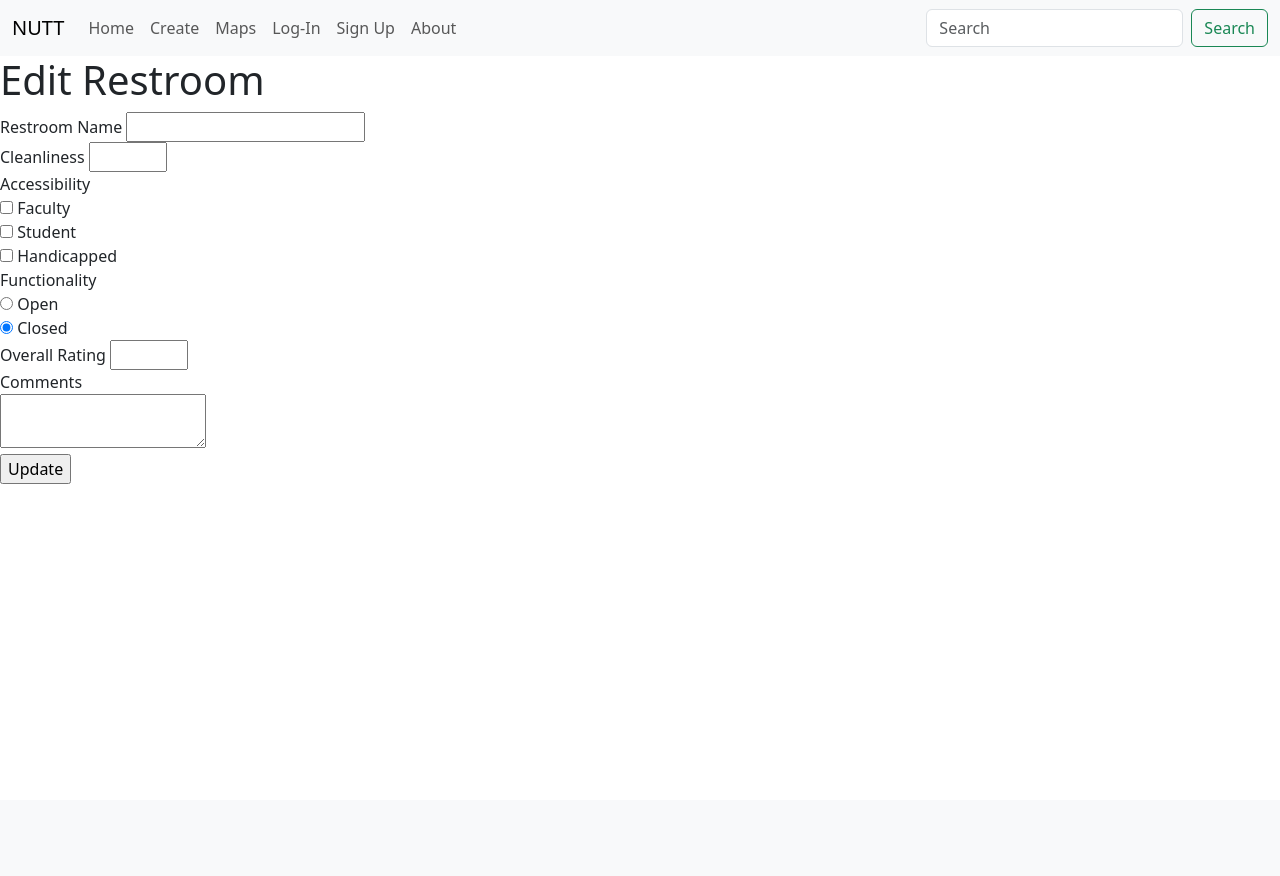
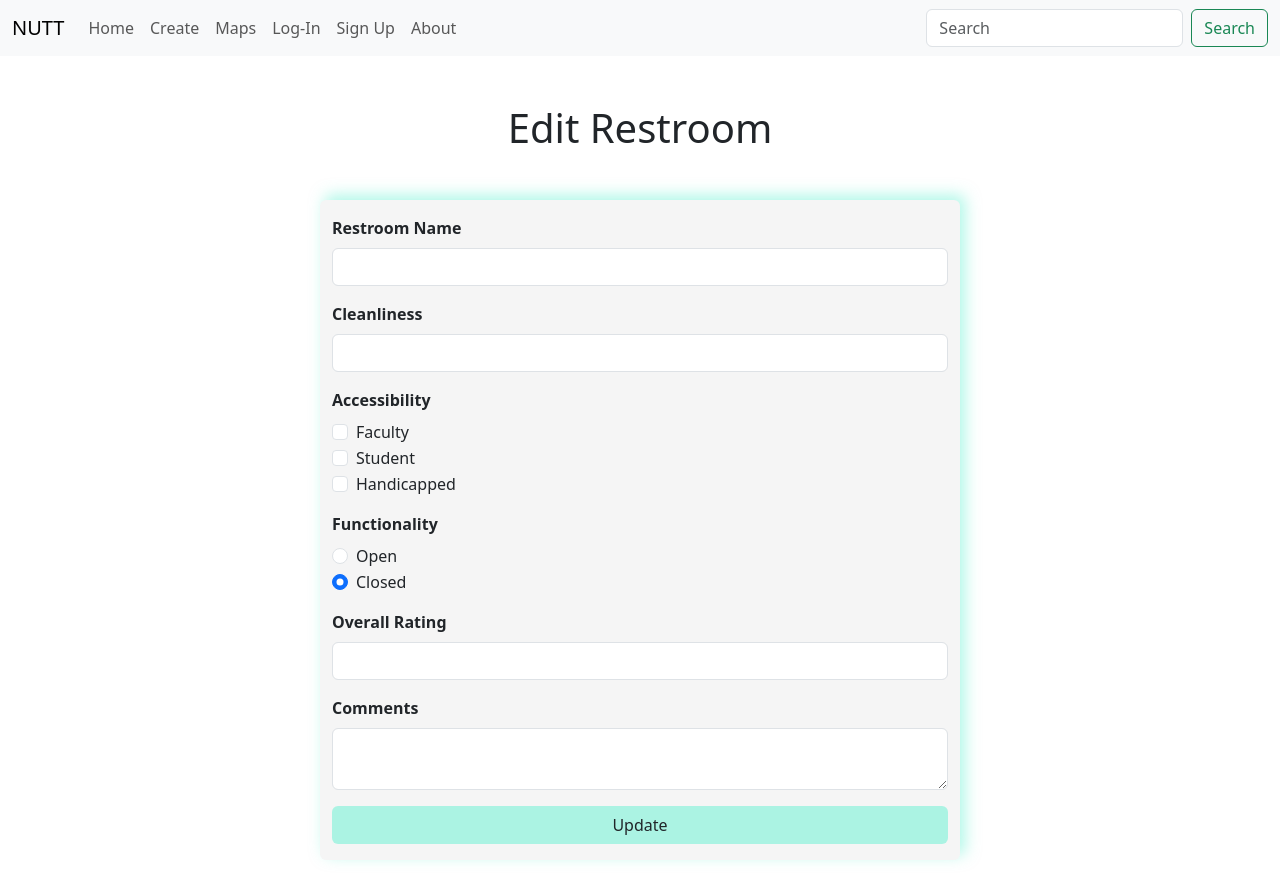
Before and after one commit to mustafaap/Niners-United-Classroom-Tracker-ITSC-3155-Final-Project, a Flask app: template templates/edit_restroom.html in a window 1280 px wide. Before the commit the page ends 484 px from the top, so only its background shows below. Run offline with Flask 3, Linux system fonts and the light colour scheme; the template is opened without the code that fills it, so the values that code supplies are empty.

Commit message:
Matched the styling of pages

```diff
--- a/templates/edit_restroom.html
+++ b/templates/edit_restroom.html
@@ -2,23 +2,71 @@
 {% block title %} NUTT | Edit {% endblock %}
 
 {% block body %}
-<h1>Edit Restroom</h1>
+<h1 class="text-center m-5">Edit Restroom</h1>
+
+<div class="container rounded w-50 box-shadow" style="background-color: #f5f5f5">
 <form method="post" action="/restroom/{{ rating.rating_id }}">
-    <label for="restroom">Restroom Name</label>
-    <input type="text" name="restroom" value="{{ rating.restroom_name }}" required><br>
-    <label for="clean_rating">Cleanliness</label>
-    <input type="number" name="clean_rating" min="1" max="5" value="{{ rating.cleanliness }}" required><br>
-    <label for="accessibility">Accessibility</label><br>
-    <input type="checkbox" name="accessibility" value="faculty" {% if "faculty" in rating.accessibility %}checked{% endif %}> Faculty<br>
-    <input type="checkbox" name="accessibility" value="student" {% if "student" in rating.accessibility %}checked{% endif %}> Student<br>
-    <input type="checkbox" name="accessibility" value="handicapped" {% if "handicapped" in rating.accessibility %}checked{% endif %}> Handicapped<br>
-    <label for="func">Functionality</label><br>
-    <input type="radio" name="func" value="Open" {% if rating.functionality %}checked{% endif %}> Open<br>
-    <input type="radio" name="func" value="Closed" {% if not rating.functionality %}checked{% endif %}> Closed<br>
-    <label for="overall_rating">Overall Rating</label>
-    <input type="number" name="overall_rating" min="1" max="5" value="{{ rating.overall }}" required><br>
-    <label for="comment">Comments</label><br>
-    <textarea name="comment">{{ rating.comments }}</textarea><br>
-    <input type="submit" value="Update">
+    <div class="mb-3 pt-3">
+        <label for="restroom" class="form-label fw-bold">Restroom Name</label>
+        <input type="text" name="restroom" value="{{ rating.restroom_name }}" class="form-control" required>
+    </div>
+
+    <div class="mb-3">
+        <label for="clean_rating" class="form-label fw-bold">Cleanliness</label>
+        <input type="number" name="clean_rating" min="1" max="5" value="{{ rating.cleanliness }}" class="form-control" required>
+    </div>
+
+    <div class="mb-3">
+    <label for="flexCheck1" class="form-label fw-bold">Accessibility</label>
+     <div class="form-check">
+        <input class="form-check-input" type="checkbox" value="faculty" id="flexCheck1" {% if "faculty" in rating.accessibility %}checked{% endif %}>
+        <label class="form-check-label" for="flexCheck1">
+            Faculty
+        </label>
+      </div>
+      <div class="form-check">
+        <input class="form-check-input" type="checkbox" value="student" id="flexCheck2" {% if "student" in rating.accessibility %}checked{% endif %}>
+        <label class="form-check-label" for="flexCheck2">
+            Student
+        </label>
+      </div>
+      <div class="form-check">
+        <input class="form-check-input" type="checkbox" value="handicapped" id="flexCheck3" {% if "handicapped" in rating.accessibility %}checked{% endif %}>
+        <label class="form-check-label" for="flexCheck3">
+            Handicapped
+        </label>
+      </div>
+    </div>
+
+    <div class="mb-3">
+        <label for="functionality1" class="form-label fw-bold">Functionality</label>
+            <div class="form-check">
+                <input class="form-check-input" type="radio" name="func" id="functionality1" value="Open" {% if rating.functionality %}checked{% endif %}>
+                <label class="form-check-label" for="functionality1">
+                    Open
+                </label>
+            </div>
+            <div class="form-check">
+                <input class="form-check-input" type="radio" name="func" id="functionality2" value="Closed" {% if not rating.functionality %}checked{% endif %}>
+                <label class="form-check-label" for="functionality2">
+                    Closed
+                </label>
+            </div>
+    </div>
+
+    <div class="mb-3">
+        <label for="overall_rating" class="form-label fw-bold">Overall Rating</label>
+        <input type="number" name="overall_rating" min="1" max="5" value="{{ rating.overall }}"  class="form-control" required>
+    </div>
+
+    <div class="mb-3">
+        <label for="comment" class="form-label fw-bold">Comments</label>
+        <textarea class="form-control" name="comment">{{ rating.comments }}</textarea>
+    </div>
+
+    <div class="mb-3 pb-3">
+    <button type="submit" class = "btn w-100" style="background-color: rgba(98,241,210,0.5);">Update</button>
+    </div>
+</div>
 </form>
 {% endblock %}
--- a/templates/login.html
+++ b/templates/login.html
@@ -5,7 +5,7 @@
 <div class="container-fluid">
     <div class="row justify-content-center align-items-center">
         <div class="col-4 mt-3">
-            <form action="#" class="bg-body-secondary my-4 p-5" style="border-radius: 4rem;">
+            <form action="#" class="bg-body-secondary my-4 p-5 box-shadow" style="border-radius: 4rem;">
                 <h1 class="d-flex justify-content-center">Login</h1>
                 <div class="mb-3">
                     <label for="username" class="form-label">Username</label>
--- a/templates/signup.html
+++ b/templates/signup.html
@@ -5,7 +5,7 @@
 <div class="container-fluid">
     <div class="row justify-content-center align-items-center">
         <div class="col-4 mt-3">
-            <form action="#" class="bg-body-secondary my-4 p-5" style="border-radius: 4rem;">
+            <form action="#" class="bg-body-secondary my-4 p-5 box-shadow" style="border-radius: 4rem;">
                 <h1 class="d-flex justify-content-center">Sign Up</h1>
                     <div class="mb-3">
                         <label for="email" class="form-label">Email</label>
```
